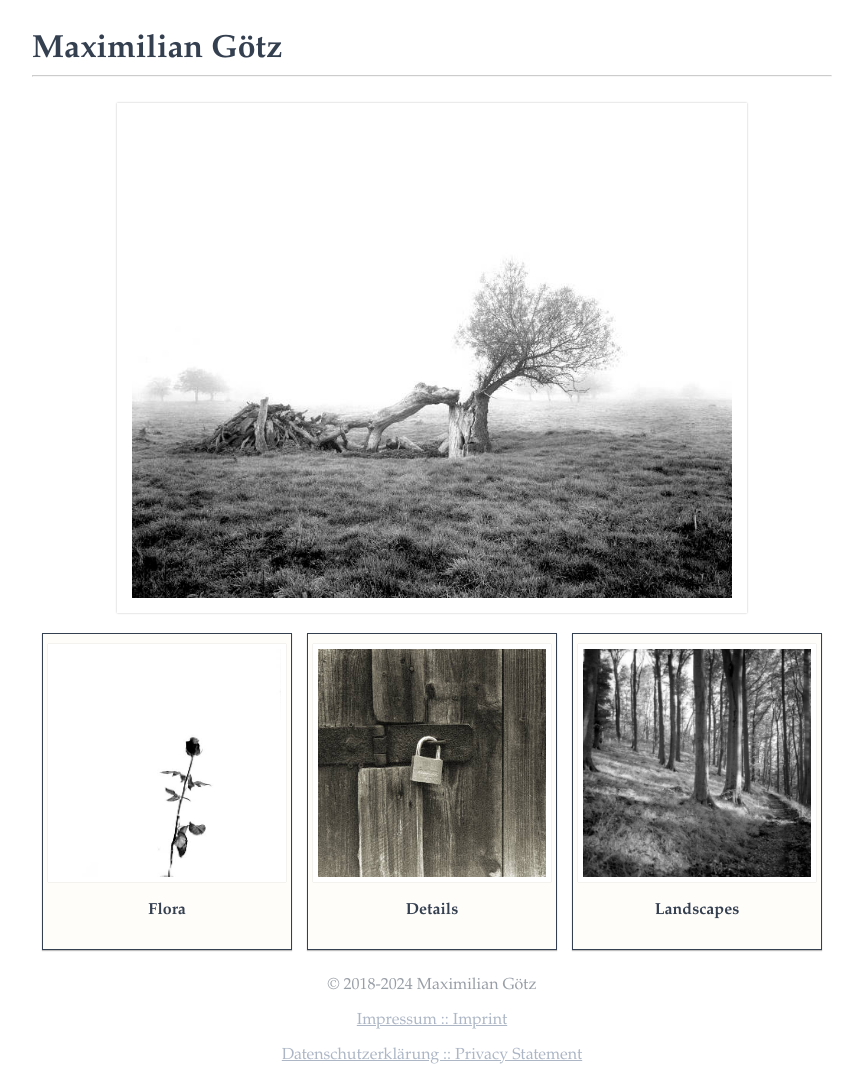
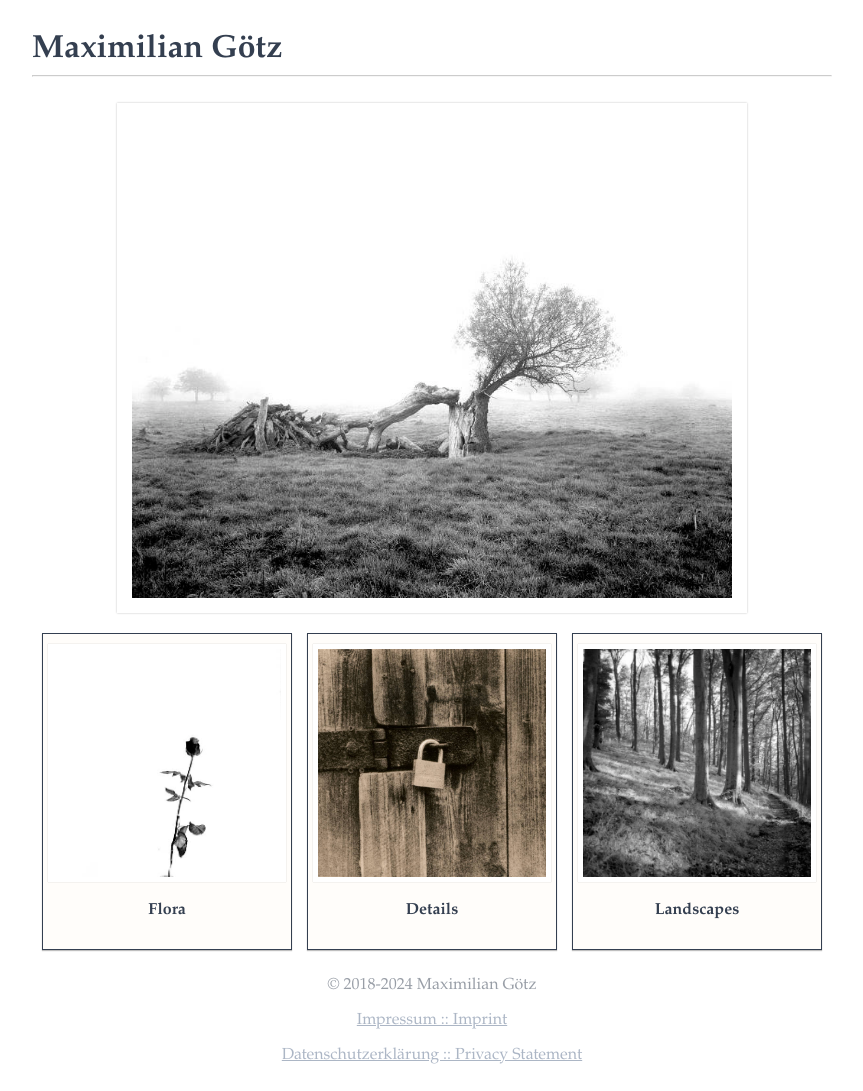
Before and after one commit to ImMaax/immaax.github.io, a Jekyll site: the page built from index.html, in a window 1280 px wide. Shown: the whole page, without its empty margins (208-1071 px from the left). Built offline with Jekyll 4.4.1, drawn with Linux system fonts in a browser that asks for light colours.

Commit message:
replace locked with lith print scan

```diff
--- a/albums/details.html
+++ b/albums/details.html
@@ -8,9 +8,9 @@ photos:
     file: construction.jpg
     details: "Print on 18x24cm RC paper from a 35mm negative"
   -
-    title: Locked
-    file: locked.jpg
-    details: "Toned scan of 35mm negative"
+    title: Locked Lithed
+    file: locked-lithed.jpg
+    details: "Lith print on 4x5 RC paper from a 35mm negative"
   -
     title: Door
     file: door.jpg
--- a/index.html
+++ b/index.html
@@ -4,7 +4,7 @@ title: Home
 description: Welcome to the homepage of Maximilian Götz
 gallery:
   - deterioration.jpg
-  - locked.jpg
+  - locked-lithed.jpg
   - petals-lithed.jpg
   - violator.jpg
   - between-the-trees.jpg
@@ -16,7 +16,7 @@ albums:
   -
     title: Details
     id: details
-    photo: locked.jpg
+    photo: locked-lithed.jpg
   -
     title: Landscapes
     id: landscapes
```
Also changed, not shown: assets/img/photos/locked-lithed.jpg (added), assets/img/photos/locked.jpg (deleted).
